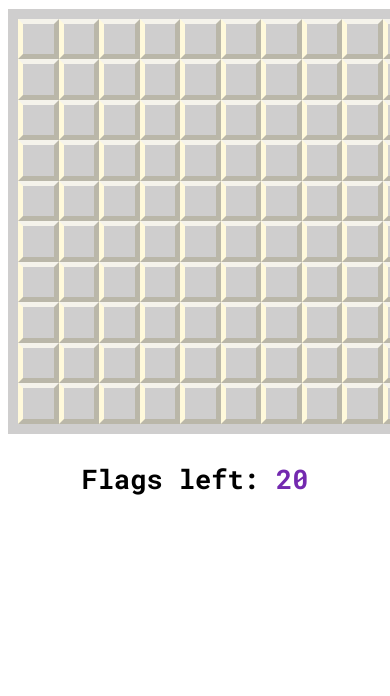
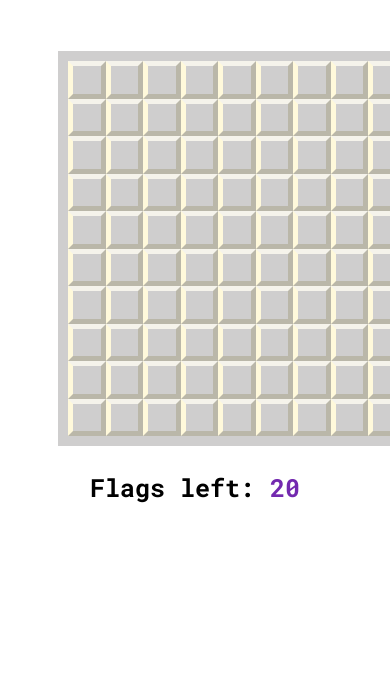
Before and after one commit to salehiarian/minesweeper, a plain HTML site: page index.html in a window 390 px wide. Shown: the part 148-844 px from the top of the page. Drawn offline with Linux system fonts and the light colour scheme.

Commit message:
first commit

```diff
--- a/style.css
+++ b/style.css
@@ -6,9 +6,12 @@
   }
   @media (max-width: 600px){
     :root {
-      --edge--primary: 405px;
-      --edge--square: 40.5px;
-      --fs: 27px;
+      --edge--primary: 375px;
+      --edge--square: 37.5px;
+      --fs: 25px;
+    }
+    .content {
+      padding: 2em;
     }
   }
 
```
